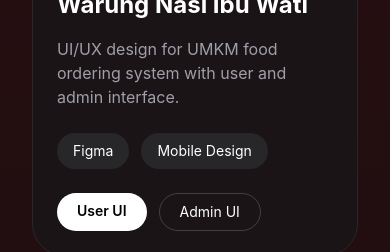
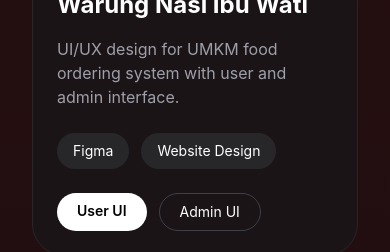
Before and after one commit to thatiananabila/Portofolio, a React (Vite) app: page / in a window 390 px wide. Shown: the part 4640-4892 px from the top of the page. Built offline with nearby package versions, Linux system fonts and the light colour scheme.

Commit message:
update from mobile to web design umkm

```diff
--- a/src/App.jsx
+++ b/src/App.jsx
@@ -262,7 +262,7 @@
           </span>
 
           <span className="bg-zinc-800 px-4 py-2 rounded-full text-sm">
-            Mobile Design
+            Website Design
           </span>
         </div>
 
```
